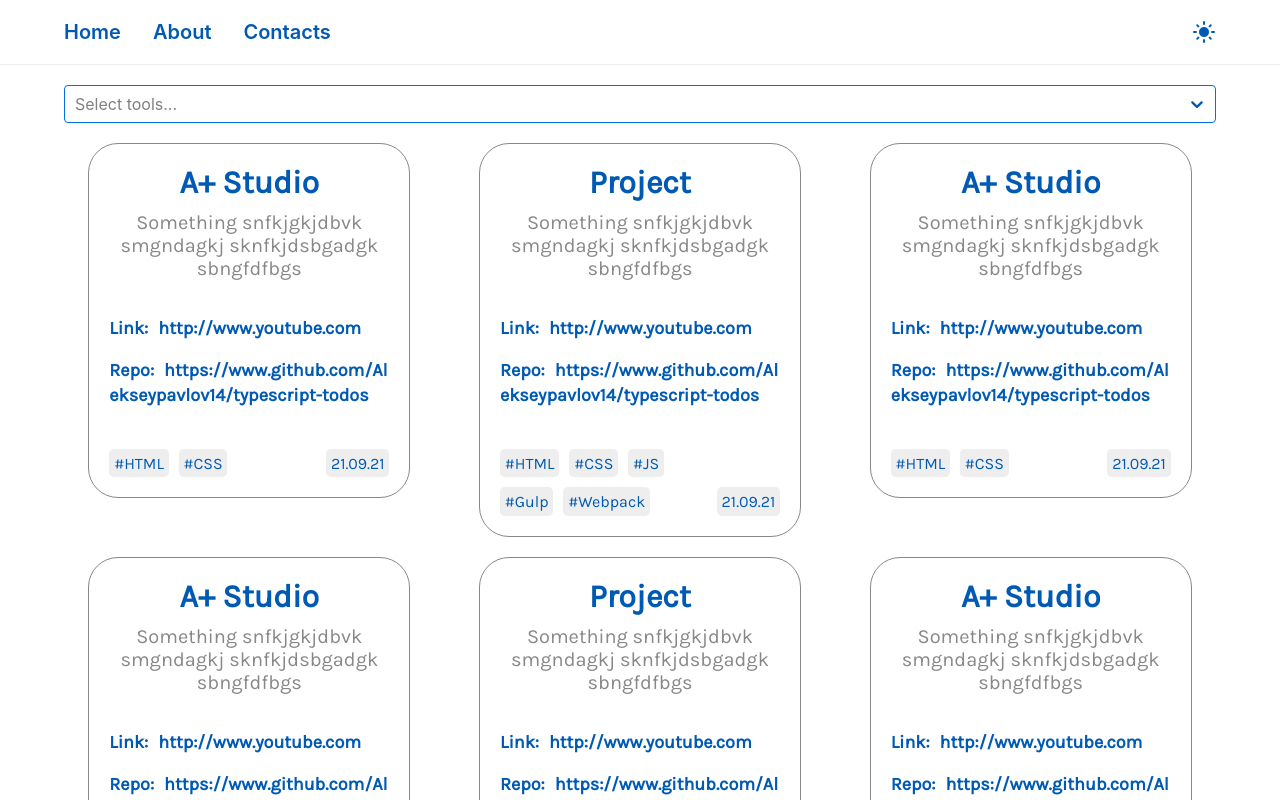
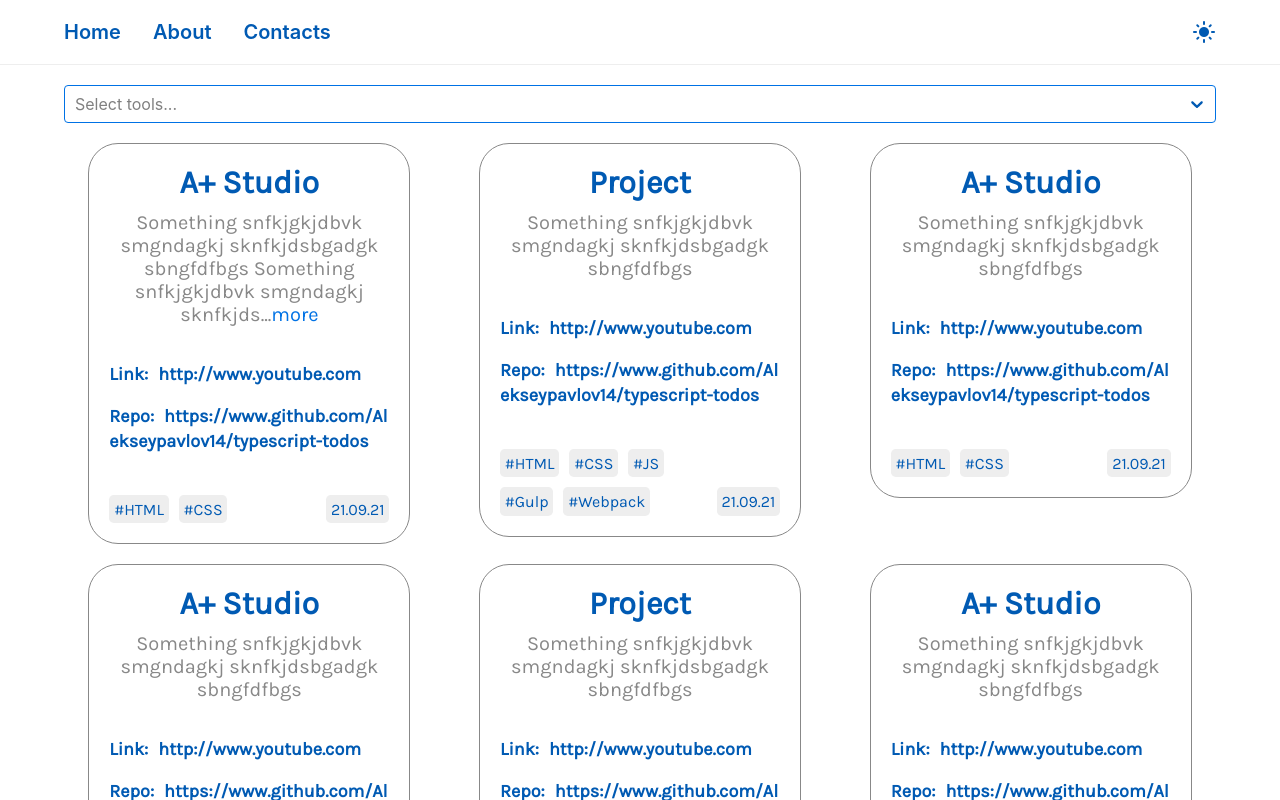
Before and after one commit to Alekseypavlov14/portfolio-site, a React (Create React App) app: page / in a window 1280 px wide. Built offline with nearby package versions, Linux system fonts and the light colour scheme.

Commit message:
description with more link

```diff
--- a/src/components/Card/Card.module.css
+++ b/src/components/Card/Card.module.css
@@ -38,15 +38,6 @@
 
 .dark .Name {
   color: var(--dark-light);
-}
-
-/* ==== Description ==== */
-
-.Description {
-  font-size: 20px;
-  margin-top: 10px;
-  color: var(--dark-grey);
-  text-align: center;
 }
 
 /* ==== Links ==== */
--- a/src/components/Card/Card.tsx
+++ b/src/components/Card/Card.tsx
@@ -2,6 +2,7 @@ import { FC } from 'react'
 import { useSelector } from 'react-redux'
 import { themeSelector } from '../../features/theme/themeSlice'
 import { IProject } from '../../types/Project.interface'
+import { Description } from '../Description/Description'
 import cn from 'classnames'
 import styles from './Card.module.css'
 
@@ -13,8 +14,7 @@ const Card: FC<CardProps> = ({
   technologies,
   link,
   repository,
-  date,
-  ...props
+  date
 }) => {
   const theme = useSelector(themeSelector)
 
@@ -24,7 +24,7 @@ const Card: FC<CardProps> = ({
         {name}
       </div>
       <div className={styles.Description}>
-        {description}
+        <Description text={description} max={100}/>
       </div>
 
       <div className={styles.Links}>
--- /dev/null
+++ b/src/components/Description/Description.module.css
@@ -0,0 +1,18 @@
+.Description {
+  font-size: 20px;
+  margin-top: 10px;
+  color: var(--dark-grey);
+  text-align: center;
+}
+
+.MoreLink {
+  cursor: pointer;
+}
+
+.light .MoreLink {
+  color: var(--light-medium);
+}
+
+.dark .MoreLink {
+  color: var(--dark-medium);
+}
--- /dev/null
+++ b/src/components/Description/Description.tsx
@@ -0,0 +1,47 @@
+import { FC, useState, useMemo } from 'react'
+import { useSelector } from 'react-redux'
+import { themeSelector } from '../../features/theme/themeSlice'
+import styles from './Description.module.css'
+import cn from 'classnames'
+
+interface DescriptionProps {
+  text: string,
+  max: number
+}
+
+const Description: FC<DescriptionProps> = ({
+  text,
+  max
+}) => {
+  const theme = useSelector(themeSelector)
+  const [isOpened, setOpened] = useState(false)
+  const toggle = () => setOpened(!isOpened)
+
+  const MAX_TEXT_LENGTH = max
+
+  const isLong = useMemo(() => {
+    return text.length > MAX_TEXT_LENGTH
+  }, [text.length, MAX_TEXT_LENGTH])
+
+  return (
+    <div className={cn(styles.Description, styles[theme])}>
+      {
+        isLong
+        ? (
+          isOpened
+          ? <span onClick={toggle}>{text}</span>
+          : (
+            <>
+              <span>{text.slice(0, MAX_TEXT_LENGTH)}</span>
+              ...
+              <span className={styles.MoreLink} onClick={toggle}>more</span>
+            </>
+          )
+        )
+        : <span>{text}</span>
+      }
+    </div>
+  )
+}
+
+export { Description }
--- a/src/data/projects.json
+++ b/src/data/projects.json
@@ -1,7 +1,7 @@
 [
   {
     "name": "A+ Studio",
-    "description": "Something snfkjgkjdbvk smgndagkj sknfkjdsbgadgk sbngfdfbgs",
+    "description": "Something snfkjgkjdbvk smgndagkj sknfkjdsbgadgk sbngfdfbgs Something snfkjgkjdbvk smgndagkj sknfkjdsbgadgk sbngfdfbgs Something snfkjgkjdbvk smgndagkj sknfkjdsbgadgk sbngfdfbgs Something snfkjgkjdbvk smgndagkj sknfkjdsbgadgk sbngfdfbgs",
     "technologies": [
       "HTML",
       "CSS"
```
